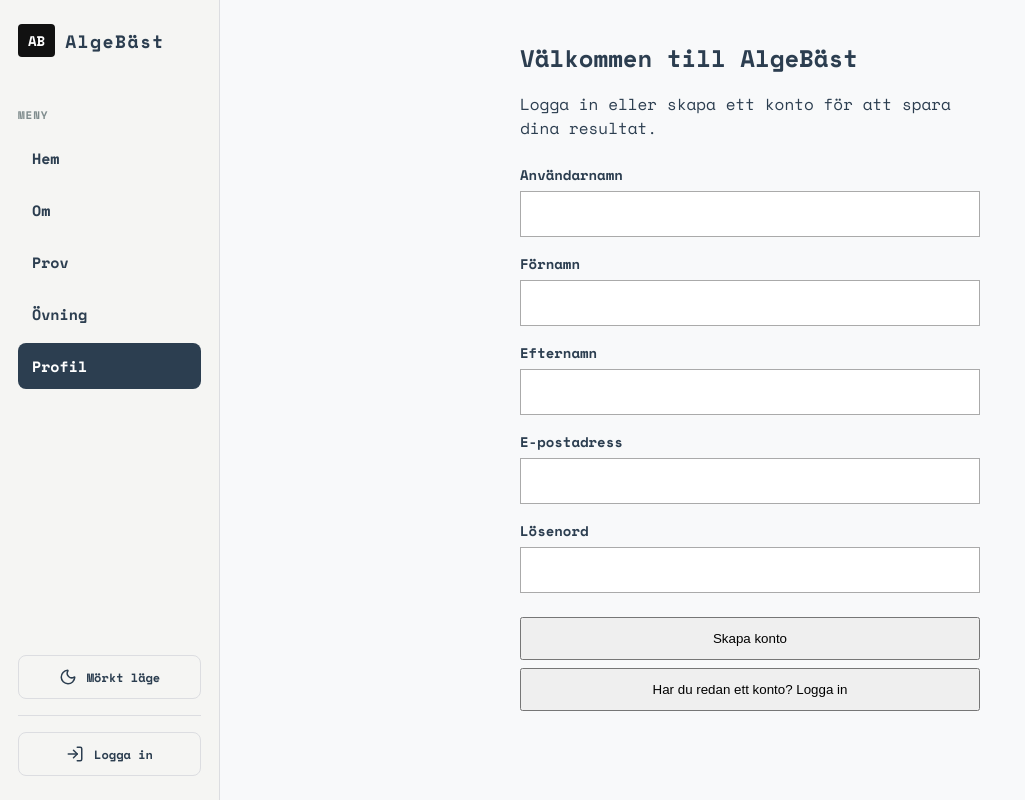
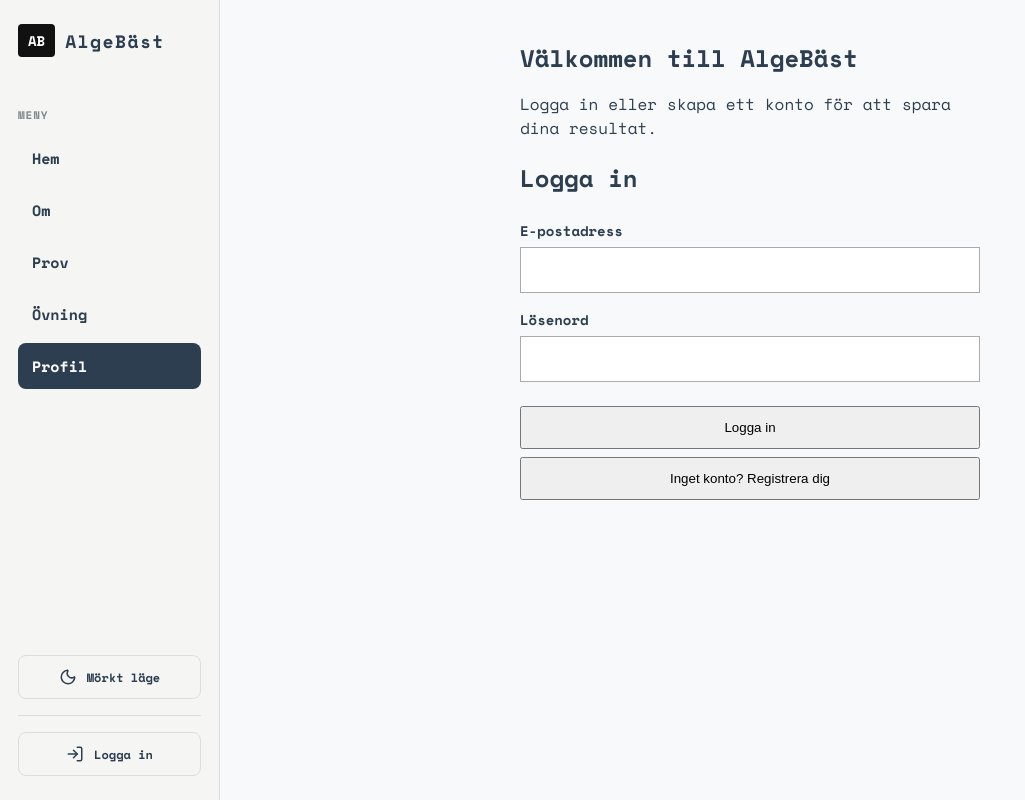
Before and after one commit to ithsjava25/algebast, a Vue app in the folder frontend/: page /auth in a window 1280 px wide. Shown: the whole page, without its empty margins (0-1025 px from the left). Built offline with nearby package versions, Linux system fonts and the light colour scheme; no server answers.

Commit message:
show login form before register form

```diff
--- a/frontend/src/views/AuthView.vue
+++ b/frontend/src/views/AuthView.vue
@@ -5,7 +5,7 @@ import RegisterForm from "@/components/RegisterForm.vue";
 import LoginForm from "@/components/LoginForm.vue";
 
 const route = useRoute();
-const authMode = ref(route.query.mode === "login" ? "login" : "register");
+const authMode = ref(route.query.mode === "register" ? "register" : "login");
 const justRegistered = ref(false);
 const emit = defineEmits(["login"]);
 
```
